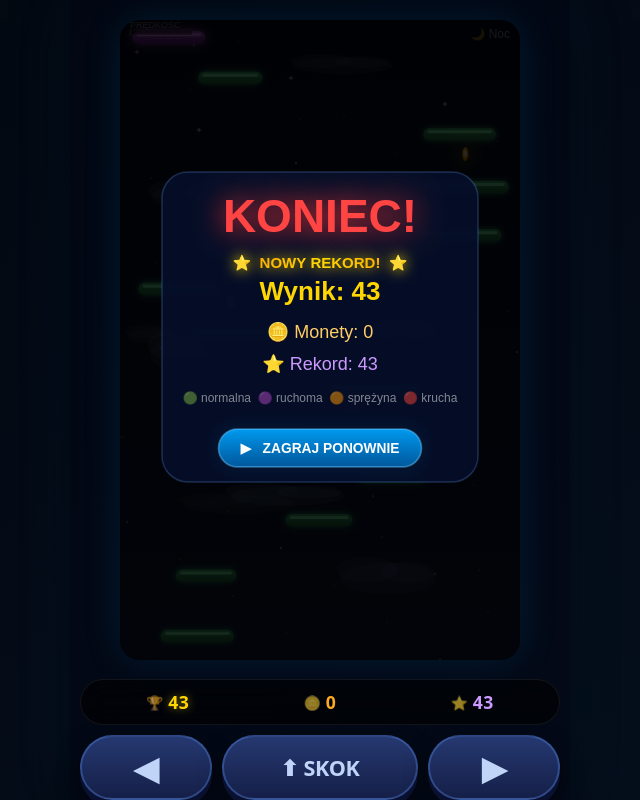
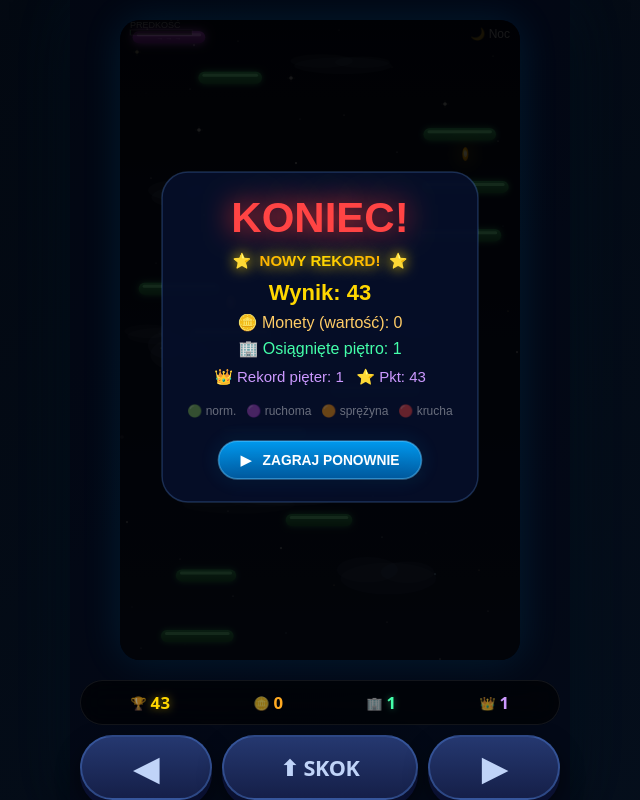
Before and after one commit to misza398-wq/Sky-limit, a plain HTML site: page index.html in a window 1280 px wide. Shown: the whole page, without its empty margins (320-960 px from the left). Drawn offline with Linux system fonts and the light colour scheme.

Commit message:
Update index.html

```diff
--- a/index.html
+++ b/index.html
@@ -20,7 +20,7 @@ body {
   align-items: center;
   justify-content: center;
   font-family: system-ui, 'Segoe UI', sans-serif;
-  touch-action: none; /* Zapobiega przypadkowemu przewijaniu */
+  touch-action: none;
 }
 
 #wrap {
@@ -32,12 +32,11 @@ body {
   height: 100%;
   max-width: 500px;
   padding: 10px;
-  padding-bottom: env(safe-area-inset-bottom, 15px); /* Dla iPhone'ów */
+  padding-bottom: env(safe-area-inset-bottom, 15px);
   background: rgba(0, 4, 18, 0.45);
   box-shadow: 0 0 60px rgba(0, 150, 255, 0.08), 0 20px 50px rgba(0, 0, 0, 0.7);
 }
 
-/* Nowy kontener wymuszający poprawne skalowanie canvas na maxa */
 .canvas-container {
   flex: 1;
   width: 100%;
@@ -50,7 +49,7 @@ body {
 canvas {
   max-width: 100%;
   max-height: 100%;
-  object-fit: contain; /* Utrzymuje proporcje 400x640, wypełniając miejsce */
+  object-fit: contain;
   border-radius: 20px;
   display: block;
   touch-action: none;
@@ -66,10 +65,11 @@ canvas {
   flex-shrink: 0;
 }
 
-.hi { display: flex; align-items: center; gap: 5px; font-size: .85rem; font-weight: 700; color: rgba(255, 255, 255, 0.6); }
-.hi .v { font-size: 1.1rem; font-weight: 900; letter-spacing: .5px; }
+.hi { display: flex; align-items: center; gap: 4px; font-size: .8rem; font-weight: 700; color: rgba(255, 255, 255, 0.6); }
+.hi .v { font-size: 1.05rem; font-weight: 900; letter-spacing: .5px; }
 .sv { color: #ffd700; text-shadow: 0 0 8px rgba(255, 215, 0, .5); }
 .cv { color: #ffaa22; }
+.fv { color: #44ffaa; text-shadow: 0 0 6px rgba(68, 255, 170, .4); }
 .bv { color: #cc99ff; }
 
 .ctrls {
@@ -116,9 +116,10 @@ canvas {
     <canvas id="c" width="400" height="640"></canvas>
   </div>
   <div class="hud">
-    <div class="hi">🏆 <span class="v sv" id="sV">0</span></div>
-    <div class="hi">🪙 <span class="v cv" id="cV">0</span></div>
-    <div class="hi">⭐ <span class="v bv" id="bV">0</span></div>
+    <div class="hi" title="Punkty">🏆 <span class="v sv" id="sV">0</span></div>
+    <div class="hi" title="Wartość Monet">🪙 <span class="v cv" id="cV">0</span></div>
+    <div class="hi" title="Obecne Piętro">🏢 <span class="v fv" id="fV">0</span></div>
+    <div class="hi" title="Rekord Piętra">👑 <span class="v bv" id="bV">0</span></div>
   </div>
   <div class="ctrls">
     <div class="btn" id="lBtn">◀</div>
@@ -162,8 +163,10 @@ const G=.44,J=-12.5,HS=4.6,PR=13,BS=.7;
 
 /* ─── STATE ──────────────────────────────────────────────── */
 let mode,plats,coins,parts,ftxts,clouds;
-let pl,spd,score,cHeld,frame;
-let hi=+(localStorage.getItem('sh2')||0);
+let pl,spd,score,cVal,frame;
+let yClimbed,floor;
+let hi=+(localStorage.getItem('sh2_score')||0);
+let hiFloor=+(localStorage.getItem('sh2_floor')||0);
 let combo,lastCoinF;
 let lP=false,rP=false;
 
@@ -209,7 +212,8 @@ function mkC(x,y,type,ref){
 
 /* ─── INIT ───────────────────────────────────────────────── */
 function init(){
-  mode='play';spd=BS;score=0;cHeld=0;frame=0;combo=0;lastCoinF=-999;
+  mode='play';spd=BS;score=0;cVal=0;frame=0;combo=0;lastCoinF=-999;
+  yClimbed=0;floor=0;
   parts=[];ftxts=[];plats=[];coins=[];
   pl={x:W/2,y:H-100,vx:0,vy:0,sq:1,dj:1};
   clouds=Array.from({length:9},()=>({x:rnd(0,W),y:rnd(0,H),w:rnd(55,135),h:rnd(16,34),sp:rnd(.07,.22),a:rnd(.04,.1)}));
@@ -240,6 +244,10 @@ function update(){
   // Wrap screen
   if(pl.x>W+PR)pl.x=-PR;
   if(pl.x<-PR)pl.x=W+PR;
+
+  // Height and Floors calculation
+  yClimbed += spd;
+  floor = Math.floor(yClimbed / 80); // Każde pokonane 80 pikseli to nowe piętro
 
   // Platforms
   for(let p of plats){
@@ -282,7 +290,10 @@ function update(){
     if(c.collected)continue;
     const dx=pl.x-c.x,dy=pl.y-c.y;
     if(dx*dx+dy*dy<(PR+c.r+4)**2){
-      c.collected=true;cHeld++;score+=c.pts;
+      c.collected=true;
+      cVal+=c.pts; // Dodawanie realnej wartości punktowej monet
+      score+=c.pts;
+
       if(frame-lastCoinF<32){
         combo++;
         if(combo>=3){const b=combo*12;score+=b;ft(pl.x,pl.y-32,`COMBO x${combo}! +${b}💥`,'#ff9900',17);sfx.combo();}
@@ -339,15 +350,19 @@ function collide(){
 function gameOver(){
   if(mode!=='play')return;
   mode='over';sfx.over();
-  if(score>hi){hi=Math.floor(score);localStorage.setItem('sh2',hi);}
+
+  if(score>hi){hi=Math.floor(score);localStorage.setItem('sh2_score',hi);}
+  if(floor>hiFloor){hiFloor=floor;localStorage.setItem('sh2_floor',hiFloor);}
+
   document.getElementById('wrap').classList.add('shk');
   setTimeout(()=>document.getElementById('wrap').classList.remove('shk'),380);
 }
 
 function upHUD(){
   document.getElementById('sV').textContent=Math.floor(score);
-  document.getElementById('cV').textContent=cHeld;
-  document.getElementById('bV').textContent=Math.floor(hi);
+  document.getElementById('cV').textContent=cVal;
+  document.getElementById('fV').textContent=floor;
+  document.getElementById('bV').textContent=hiFloor;
 }
 
 /* ─── DRAW HELPERS ───────────────────────────────────────── */
@@ -385,7 +400,6 @@ function drawBg(){
     const sx=(i*53+17)%W,sy=(i*37+11+frame*.07)%H;
     const sr=i%9===0?1.8:i%3===0?1.1:.65;
     ctx.beginPath();ctx.arc(sx,sy,sr,0,Math.PI*2);ctx.fill();
-    // Twinkle spikes on bigger stars
     if(i%9===0&&b>.4){
       ctx.strokeStyle='rgba(255,240,180,.4)';ctx.lineWidth=.5;
       ctx.beginPath();ctx.moveTo(sx-4,sy);ctx.lineTo(sx+4,sy);ctx.stroke();
@@ -436,7 +450,6 @@ function drawPlats(){
         ctx.fillStyle=sg;ctx.fillRect(sx-2.5,p.y-sh,5,sh);
       }
       ctx.fillStyle='#ffdd00';rr(p.x+6,p.y-sh-4,p.w-12,5,3);ctx.fill();
-      // Spring coils visual
       ctx.strokeStyle='rgba(255,180,0,.4)';ctx.lineWidth=1;
       for(let i=0;i<4;i++){
         const sx=p.x+p.w*(i+1)/5;
@@ -499,7 +512,6 @@ function drawPlayer(){
 
   // Body glow
   ctx.shadowBlur=24;ctx.shadowColor='#00ccff';
-  // Body gradient
   const bg=ctx.createRadialGradient(-4,-4,2,0,0,PR+2);
   bg.addColorStop(0,'#b0f0ff');bg.addColorStop(.55,'#00b8ff');bg.addColorStop(1,'#0055bb');
   ctx.fillStyle=bg;ctx.beginPath();ctx.arc(0,0,PR,0,Math.PI*2);ctx.fill();
@@ -510,27 +522,25 @@ function drawPlayer(){
   ctx.beginPath();ctx.ellipse(-4,-5,5,3.5,-.4,0,Math.PI*2);ctx.fill();
   ctx.globalAlpha=1;
 
-  // Eyes — look direction
+  // Eyes
   const lkX=pl.vx>1.5?3:pl.vx<-1.5?-3:0;
   const lkY=pl.vy<-4?-2:1;
   ctx.fillStyle='white';
   ctx.beginPath();ctx.ellipse(-5,-3,4.2,3.8,0,0,Math.PI*2);ctx.fill();
   ctx.beginPath();ctx.ellipse(5,-3,4.2,3.8,0,0,Math.PI*2);ctx.fill();
-  // Pupils
   ctx.fillStyle='#002277';
   ctx.beginPath();ctx.arc(-5+lkX*.5,-3+lkY*.5,2.4,0,Math.PI*2);ctx.fill();
   ctx.beginPath();ctx.arc(5+lkX*.5,-3+lkY*.5,2.4,0,Math.PI*2);ctx.fill();
-  // Eye shine
   ctx.fillStyle='white';
   ctx.beginPath();ctx.arc(-3.8+lkX*.5,-4.2+lkY*.5,.9,0,Math.PI*2);ctx.fill();
   ctx.beginPath();ctx.arc(6.2+lkX*.5,-4.2+lkY*.5,.9,0,Math.PI*2);ctx.fill();
 
-  // Mouth — changes with velocity
+  // Mouth
   ctx.strokeStyle='#002277';ctx.lineWidth=1.7;ctx.lineCap='round';
   ctx.beginPath();
-  if(pl.vy<-5)       ctx.arc(0,2.5,4.5,.15,Math.PI-.15);    // big happy smile going up
-  else if(pl.vy>9)   ctx.arc(0,5.5,3.5,Math.PI+.3,2*Math.PI-.3); // scared falling
-  else               ctx.arc(0,3,4,.2,Math.PI-.2);           // normal smile
+  if(pl.vy<-5)       ctx.arc(0,2.5,4.5,.15,Math.PI-.15);
+  else if(pl.vy>9)   ctx.arc(0,5.5,3.5,Math.PI+.3,2*Math.PI-.3);
+  else               ctx.arc(0,3,4,.2,Math.PI-.2);
   ctx.stroke();
 
   // Cheeks
@@ -551,7 +561,7 @@ function drawPlayer(){
     ctx.shadowBlur=0;
   }
 
-  // Double-jump ring (dashed glow when available)
+  // Double-jump ring
   if(pl.dj>0){
     ctx.globalAlpha=.35+.2*Math.sin(frame*.25);
     ctx.strokeStyle='#88ffff';ctx.lineWidth=1.5;
@@ -559,7 +569,6 @@ function drawPlayer(){
     ctx.beginPath();ctx.arc(0,0,PR+6,0,Math.PI*2);ctx.stroke();
     ctx.setLineDash([]);ctx.globalAlpha=1;
   }
-
   ctx.restore();
 }
 
@@ -610,42 +619,48 @@ function drawHUD(){
 
 /* ─── DRAW: GAME OVER ────────────────────────────────────── */
 function drawOver(){
-  // Dim
   ctx.fillStyle='rgba(0,0,0,.84)';ctx.fillRect(0,0,W,H);
-  // Panel
-  ctx.fillStyle='rgba(6,14,40,.96)';rr(W/2-158,H/2-168,316,310,26);ctx.fill();
+
+  ctx.fillStyle='rgba(6,14,40,.96)';rr(W/2-158,H/2-168,316,330,26);ctx.fill();
   ctx.strokeStyle='rgba(100,160,255,.25)';ctx.lineWidth=1.5;
-  rr(W/2-158,H/2-168,316,310,26);ctx.stroke();
+  rr(W/2-158,H/2-168,316,330,26);ctx.stroke();
 
   ctx.textAlign='center';
+
   // Title
   ctx.shadowBlur=28;ctx.shadowColor='#ff3333';
-  ctx.fillStyle='#ff4444';ctx.font='bold 46px Arial';
+  ctx.fillStyle='#ff4444';ctx.font='bold 42px Arial';
   ctx.fillText('KONIEC!',W/2,H/2-108);ctx.shadowBlur=0;
 
-  // New record badge
-  if(Math.floor(score)>=hi&&hi>0){
+  // Badge
+  if(Math.floor(score)>=hi && hi>0 || floor>=hiFloor && hiFloor>0){
     const gr2=ctx.createLinearGradient(W/2-100,0,W/2+100,0);
     gr2.addColorStop(0,'#ff9900');gr2.addColorStop(.5,'#ffd700');gr2.addColorStop(1,'#ff9900');
     ctx.fillStyle=gr2;ctx.font='bold 15px Arial';
     ctx.shadowBlur=14;ctx.shadowColor='#ffd700';
-    ctx.fillText('⭐  NOWY REKORD!  ⭐',W/2,H/2-72);ctx.shadowBlur=0;
+    ctx.fillText('⭐  NOWY REKORD!  ⭐',W/2,H/2-74);ctx.shadowBlur=0;
   }
 
-  ctx.font='bold 26px Arial';ctx.fillStyle='#ffd700';
+  // Stats
+  ctx.font='bold 22px Arial';ctx.fillStyle='#ffd700';
   ctx.fillText('Wynik: '+Math.floor(score),W/2,H/2-40);
-  ctx.font='18px Arial';ctx.fillStyle='#ffcc66';
-  ctx.fillText('🪙 Monety: '+cHeld,W/2,H/2-2);
-  ctx.fillStyle='#cc99ff';
-  ctx.fillText('⭐ Rekord: '+Math.floor(hi),W/2,H/2+30);
+
+  ctx.font='16px Arial';ctx.fillStyle='#ffcc66';
+  ctx.fillText('🪙 Monety (wartość): '+cVal,W/2,H/2-12);
+
+  ctx.fillStyle='#44ffaa';
+  ctx.fillText('🏢 Osiągnięte piętro: '+floor,W/2,H/2+14);
+
+  ctx.fillStyle='#cc99ff';ctx.font='15px Arial';
+  ctx.fillText('👑 Rekord pięter: '+hiFloor+'   ⭐ Pkt: '+Math.floor(hi),W/2,H/2+42);
 
   // Platform legend
-  ctx.font='12px Arial';ctx.fillStyle='rgba(255,255,255,.5)';
-  ctx.fillText('🟢 normalna  🟣 ruchoma  🟠 sprężyna  🔴 krucha',W/2,H/2+62);
+  ctx.font='12px Arial';ctx.fillStyle='rgba(255,255,255,.4)';
+  ctx.fillText('🟢 norm.   🟣 ruchoma   🟠 sprężyna   🔴 krucha',W/2,H/2+75);
 
   // Restart button
   const pulse=.93+.07*Math.sin(frame*.12);
-  ctx.save();ctx.translate(W/2,H/2+108);ctx.scale(pulse,pulse);
+  ctx.save();ctx.translate(W/2,H/2+120);ctx.scale(pulse,pulse);
   const bg2=ctx.createLinearGradient(0,-22,0,22);
   bg2.addColorStop(0,'#0099ee');bg2.addColorStop(1,'#005599');
   ctx.fillStyle=bg2;rr(-118,-22,236,44,22);ctx.fill();
```
